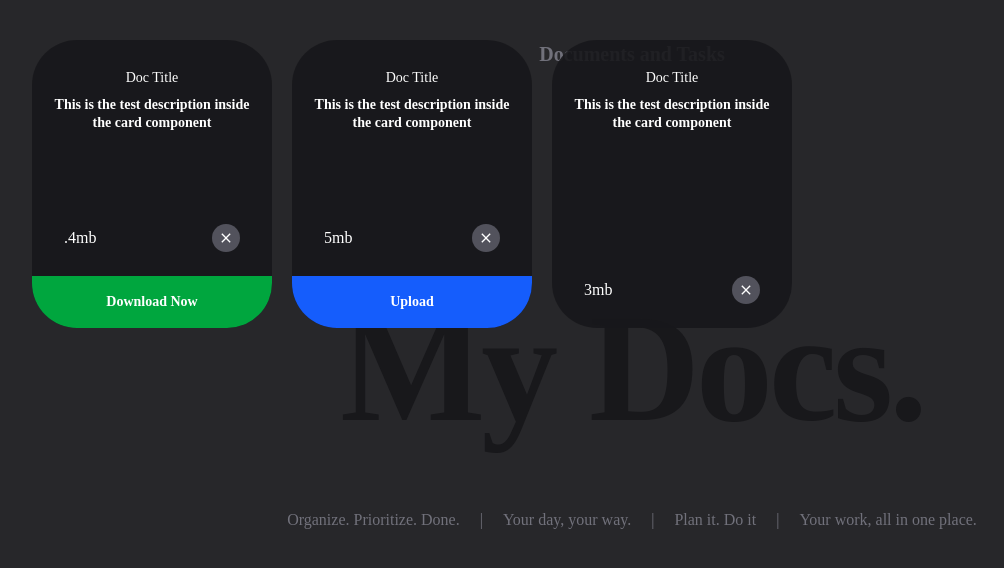
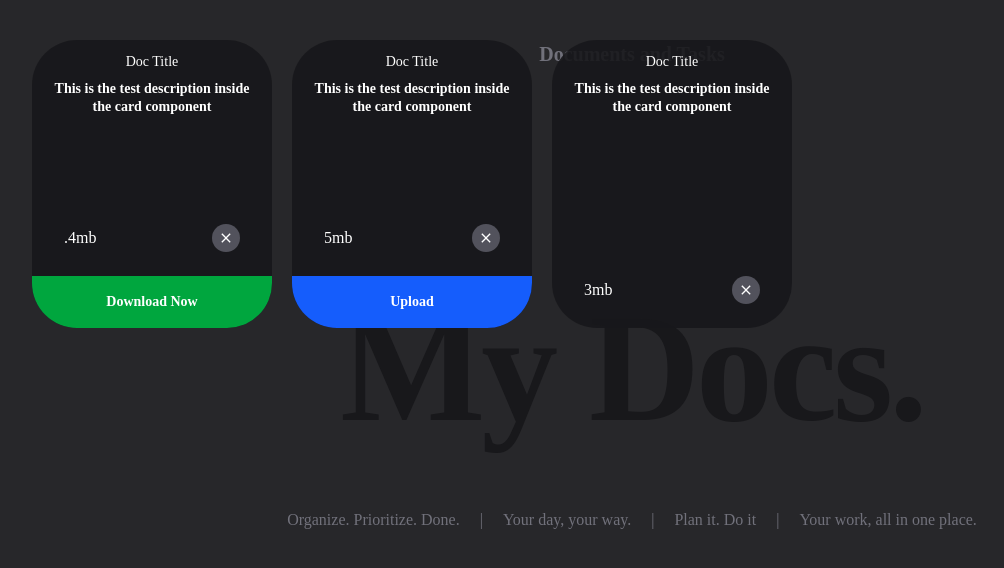
Before and after one commit to muazimmaqbool/mydocs, a React (Vite) app: page / in a window 1280 px wide. Shown: the top 568 px of the page, without its empty margins (8-1012 px from the left). Built offline with nearby package versions, Linux system fonts and the light colour scheme.

Commit message:
padding fixed

```diff
--- a/src/Components/Card.jsx
+++ b/src/Components/Card.jsx
@@ -15,7 +15,7 @@ const Card = ({ data, reference }) => {
       whileDrag={{ scale: 1.1}}
       dragElastic={0.1}
       dragTransition={{ bounceStiffness: 600, bounceDamping: 10 }}
-      className="relative w-60 h-72 flex-shrink-0 bg-zinc-900/90 px-3 py-7 text-white rounded-[45px] overflow-hidden"
+      className="relative w-60 h-72 flex-shrink-0 bg-zinc-900/90 p-3 text-white rounded-[45px] overflow-hidden"
     >
       {/* bg-zinc-900/10 in this 90 means 90% opacity */}
 
```
